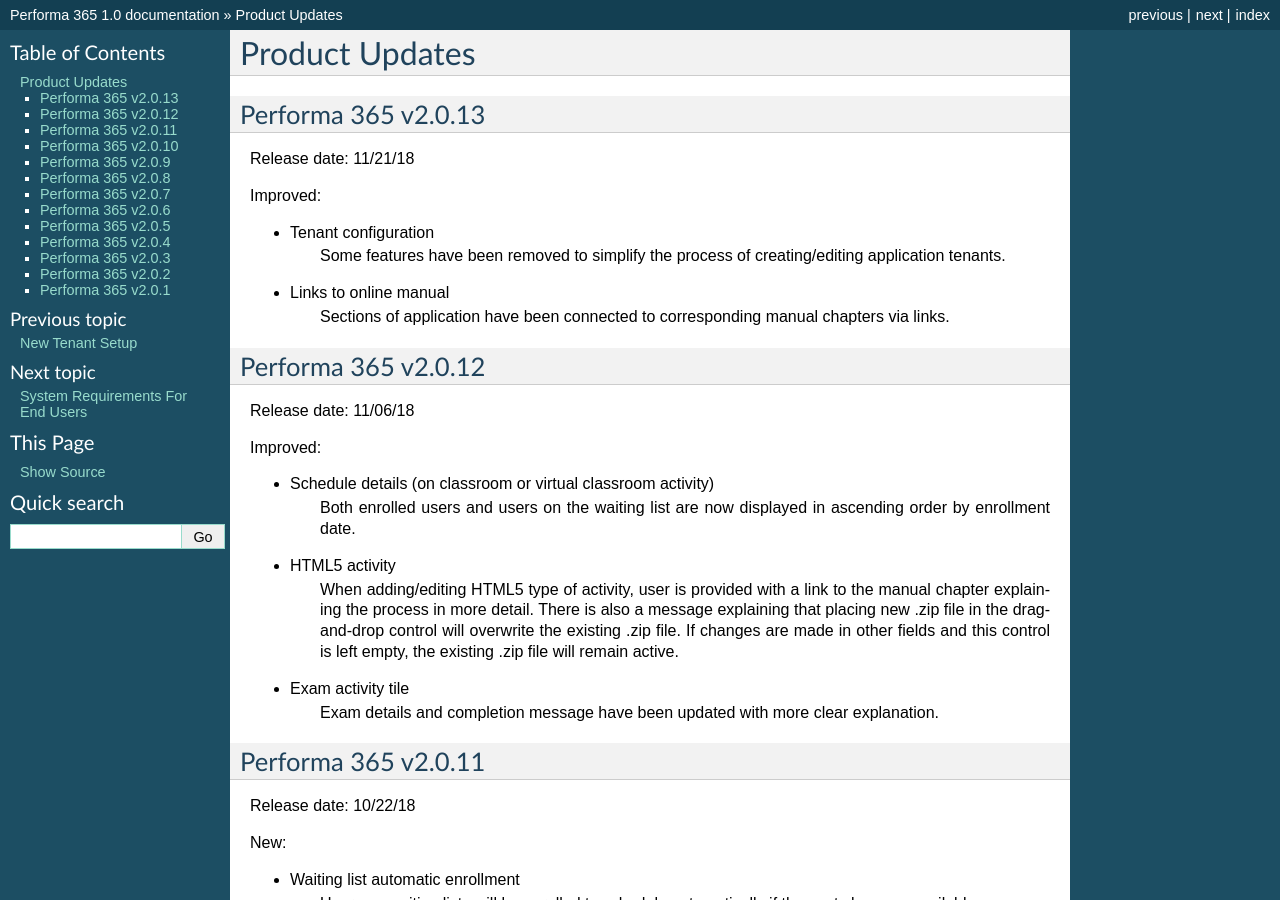
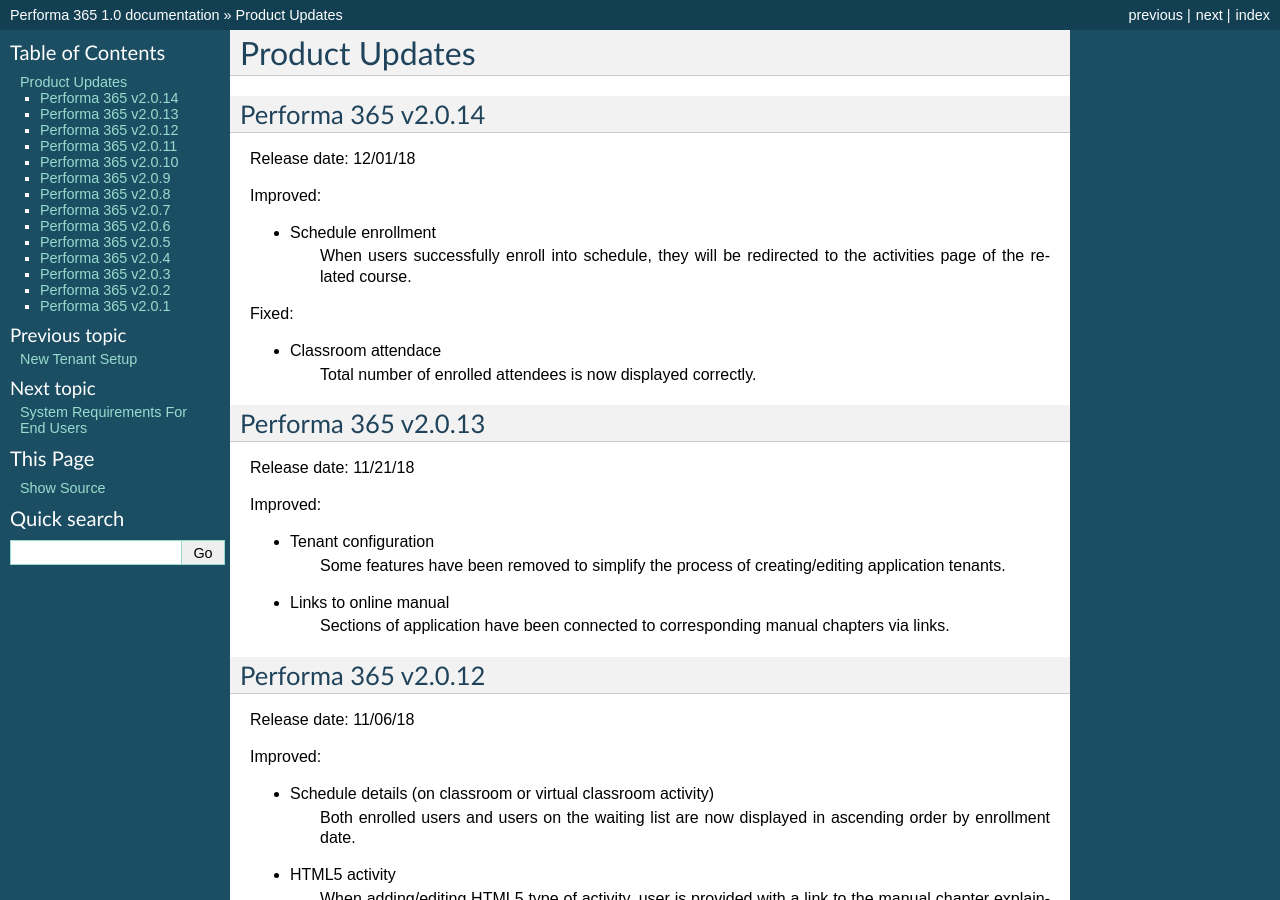
Before and after one commit to pslisko/performa365docs, a Sphinx documentation site: the page built from docs/general/product_updates.rst, in a window 1280 px wide and 900 px high. Built offline with Sphinx 7.4.7, drawn with Linux system fonts in a browser that asks for light colours; pages that are not in the unit, such as notebooks, are missing from menus.

Commit message:
Update product_updates.rst

```diff
--- a/docs/general/product_updates.rst
+++ b/docs/general/product_updates.rst
@@ -3,6 +3,23 @@
 
 Product Updates
 ================
+
+Performa 365 v2.0.14
+^^^^^^^^^^^^^^^^^^^^^^^^^^^^
+
+Release date: 12/01/18
+
+Improved:
+
+* Schedule enrollment
+   When users successfully enroll into schedule, they will be redirected to the activities page of the related course.
+
+
+Fixed:
+
+* Classroom attendace
+   Total number of enrolled attendees is now displayed correctly.
+
 
 Performa 365 v2.0.13
 ^^^^^^^^^^^^^^^^^^^^^^^^^^^^
```
